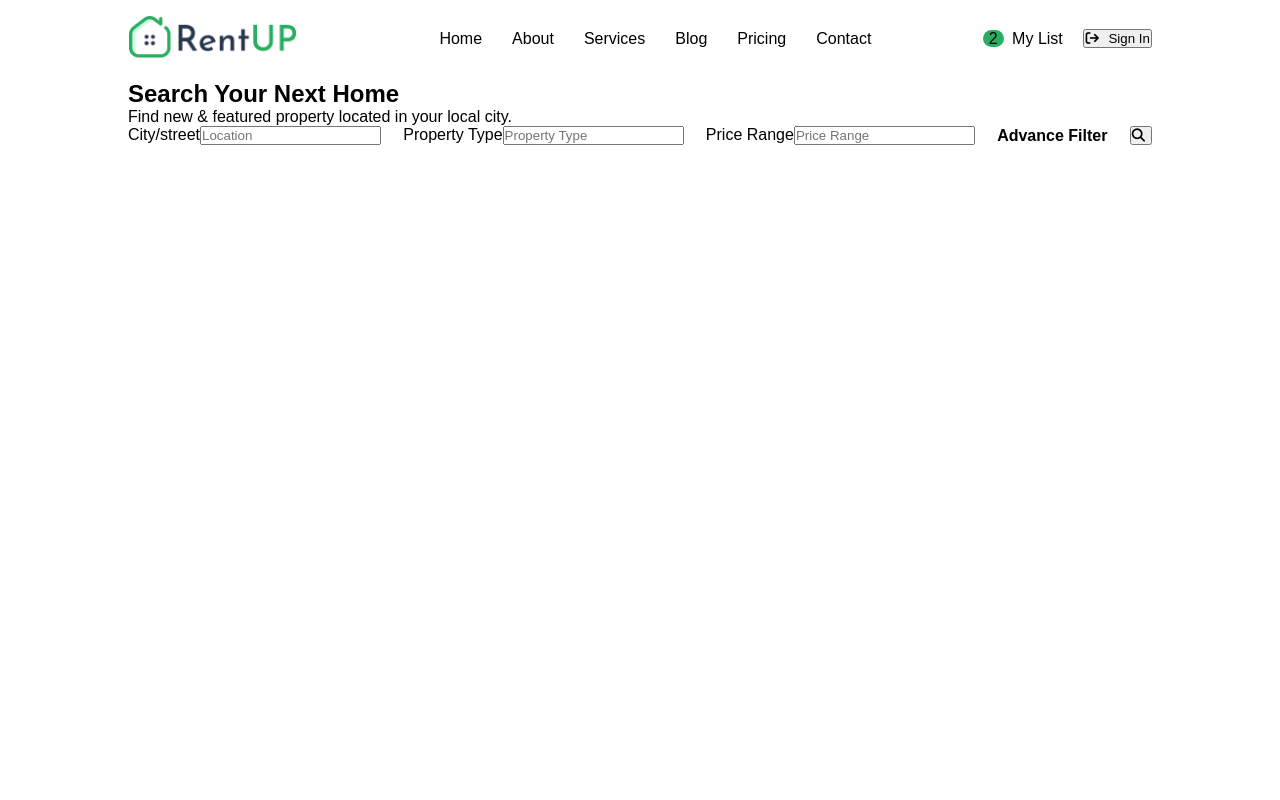
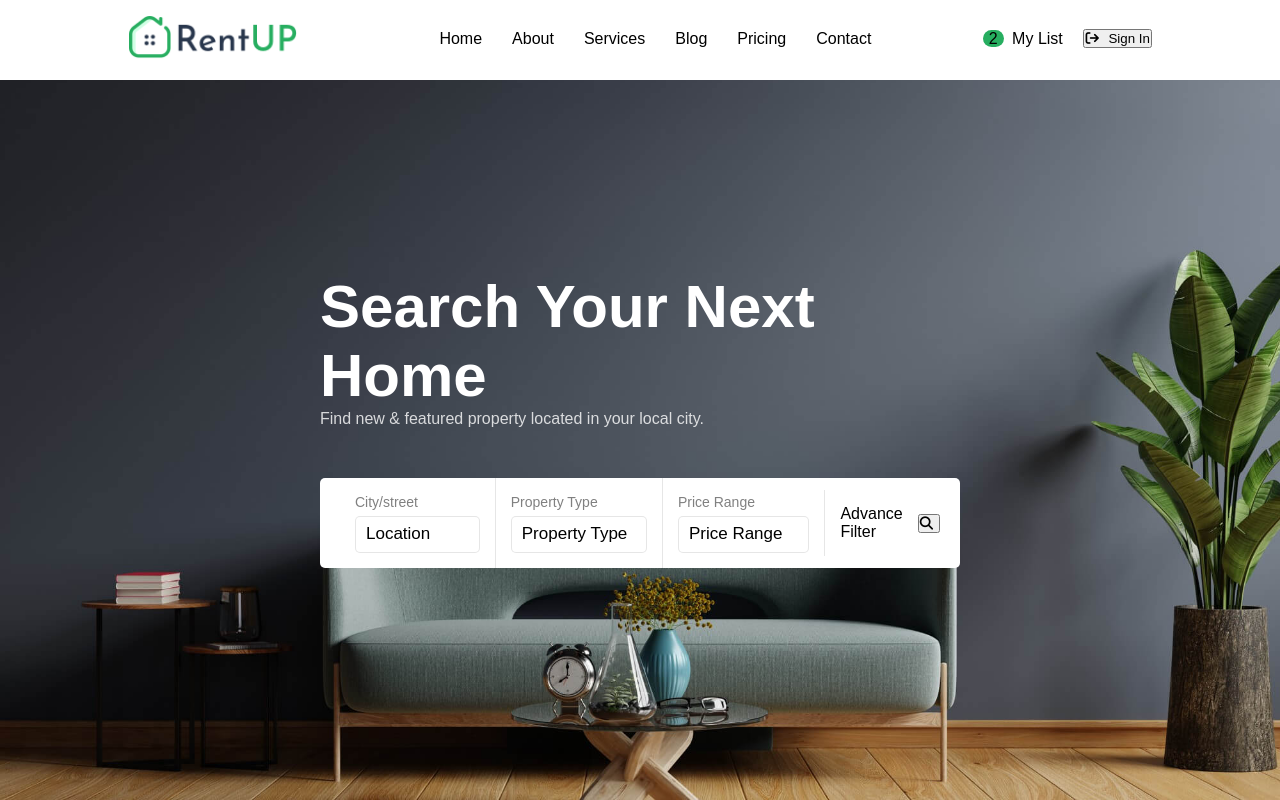
Before and after one commit to anish-pokharel/reales, a React (Create React App) app: page / in a window 1280 px wide. Built offline with nearby package versions, Linux system fonts and the light colour scheme.

Commit message:
her section desktop complete

```diff
--- a/src/components/hero/Hero.css
+++ b/src/components/hero/Hero.css
@@ -0,0 +1,64 @@
+.hero {
+    background-image: url("../../../public/images/banner.png");
+    background-repeat: no-repeat;
+    background-position: center;
+    background-size: cover;
+    height: 90vh;
+    width: 100%;
+}
+
+.hero .container {
+    padding: 15%;
+
+}
+
+.hero h1 {
+    color: #fff;
+    font-size: 60px;
+
+}
+
+.hero p {
+    color: #fff;
+    opacity: 0.8;
+}
+
+form {
+    background: #fff;
+    border-radius: 5px;
+    margin-top: 50px;
+    padding: 0 20px;
+
+
+}
+
+form input {
+    padding: 10px;
+    width: 100%;
+    border: 1px solid rgba(128, 128, 128, 0.2);
+    margin-top: 5px;
+    border-radius: 5px;
+}
+
+form span {
+    font-size: 14px;
+    color: grey;
+}
+
+input::placeholder {
+    font-size: 17px;
+    color: black;
+}
+
+form .box {
+    padding: 15px;
+    border-left: 1px solid rgba(128, 128, 128, 0.2);
+}
+
+form .box:nth-child(1) {
+    border-left: none;
+}
+
+form h4 {
+    font-weight: 500;
+}
--- a/src/components/hero/Hero.jsx
+++ b/src/components/hero/Hero.jsx
@@ -1,5 +1,6 @@
 import React from "react";
 import Heading from "../common/Heading";
+import "./Hero.css";
 
 const Hero = () => {
   return (
```
